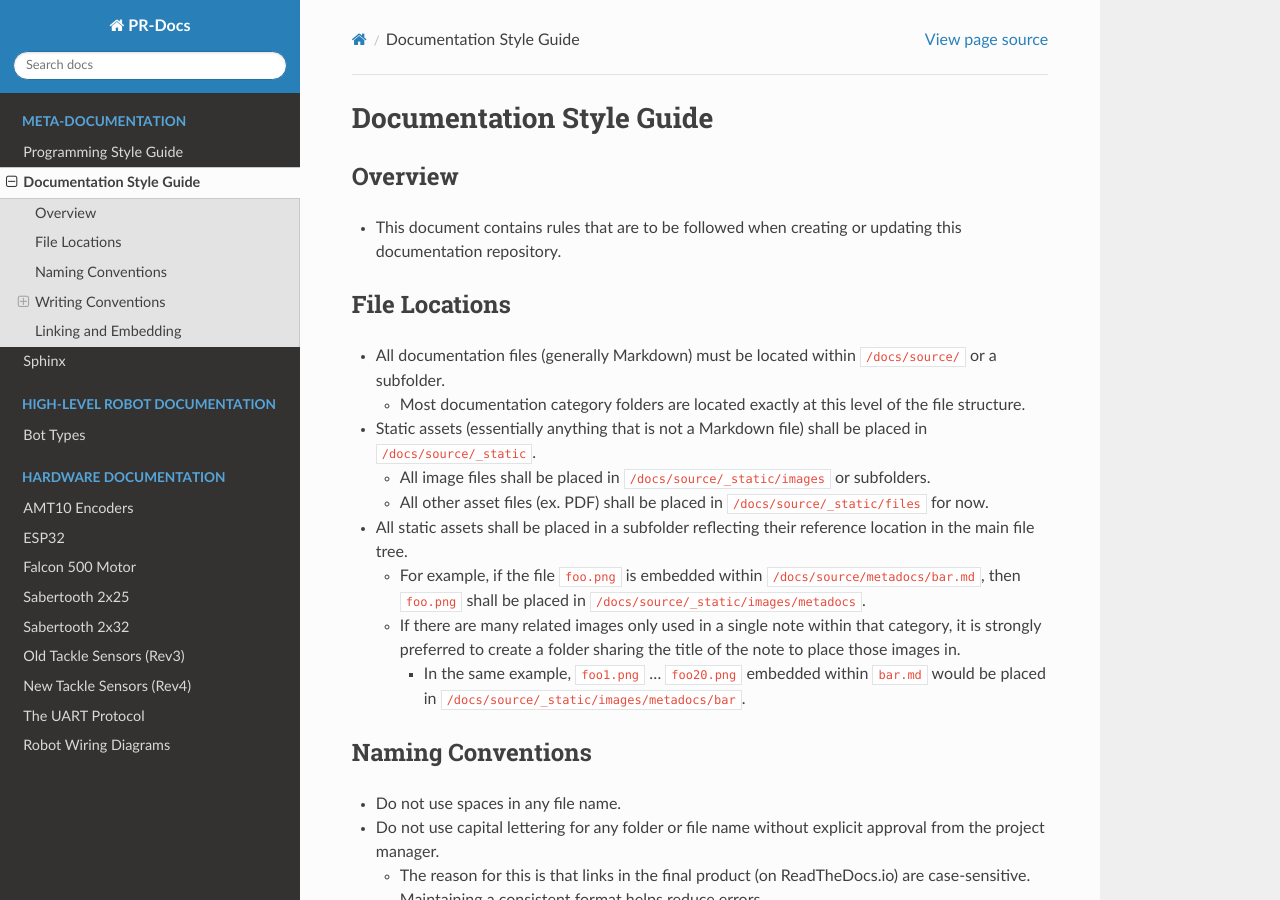
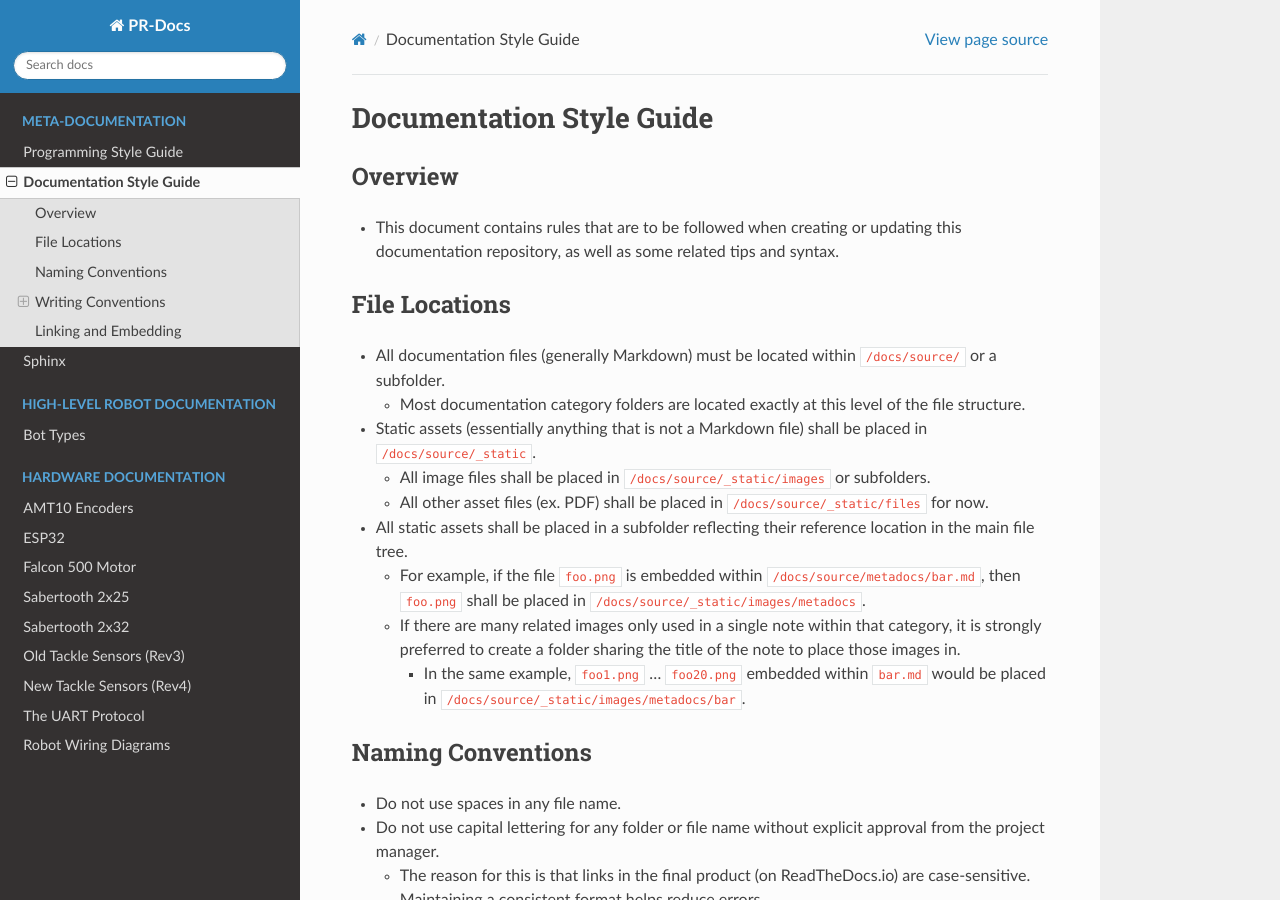
Before and after one commit to PolarRobotics/PR-Docs, a Sphinx documentation site: the page built from docs/source/metadocs/documentation_style_guide.md, in a window 1280 px wide and 900 px high. Built offline with Sphinx 7.4.7 and the Read the Docs theme 2.0.0, drawn with Linux system fonts in a browser that asks for light colours; pages that are not in the unit, such as notebooks, are missing from menus.

Commit message:
Update documentation_style_guide.md

```diff
--- a/docs/source/metadocs/documentation_style_guide.md
+++ b/docs/source/metadocs/documentation_style_guide.md
@@ -1,6 +1,6 @@
 # Documentation Style Guide
 ## Overview
-- This document contains rules that are to be followed when creating or updating this documentation repository.
+- This document contains rules that are to be followed when creating or updating this documentation repository, as well as some related tips and syntax.
 
 ## File Locations
 - All documentation files (generally Markdown) must be located within `/docs/source/` or a subfolder.
```
